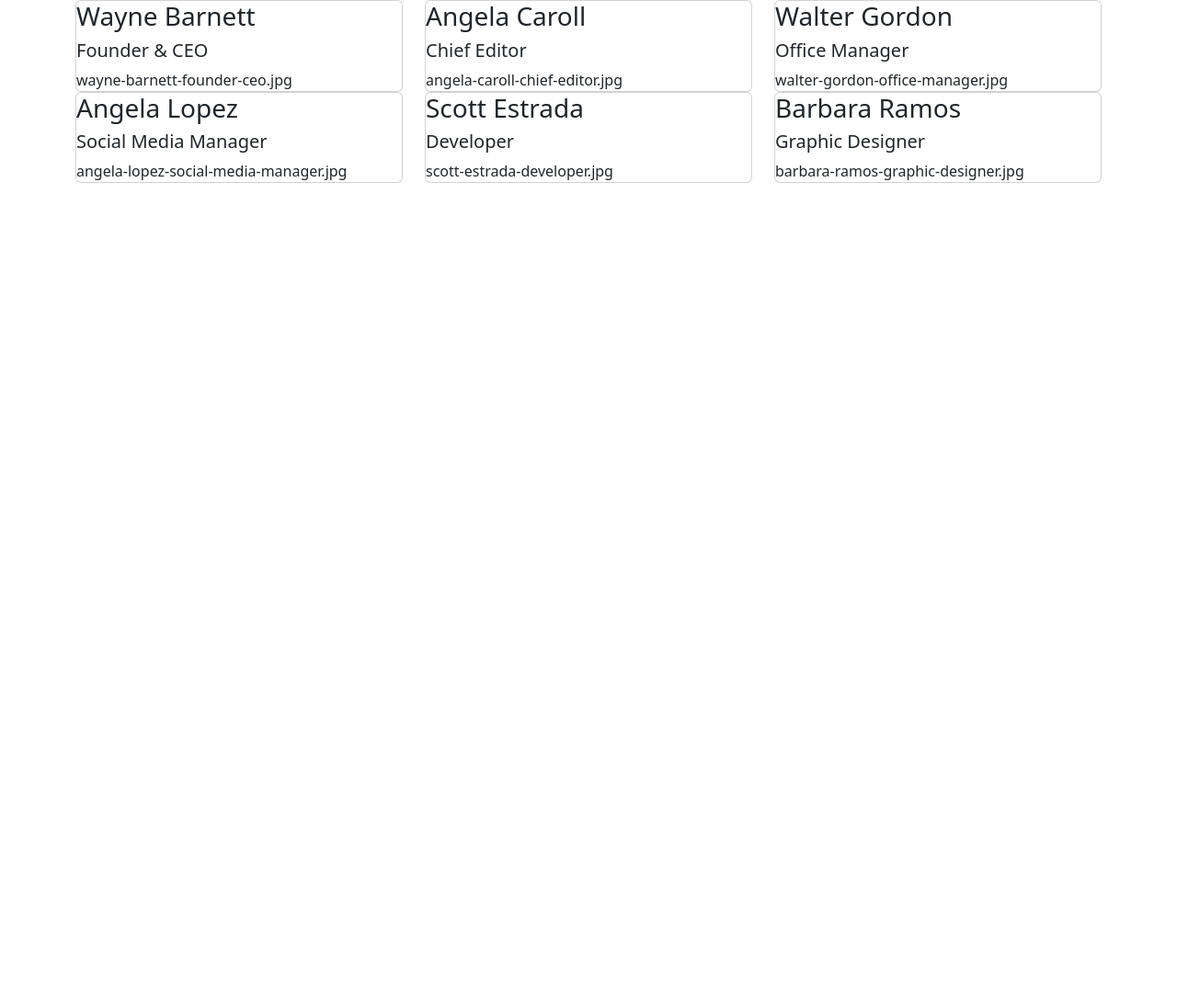
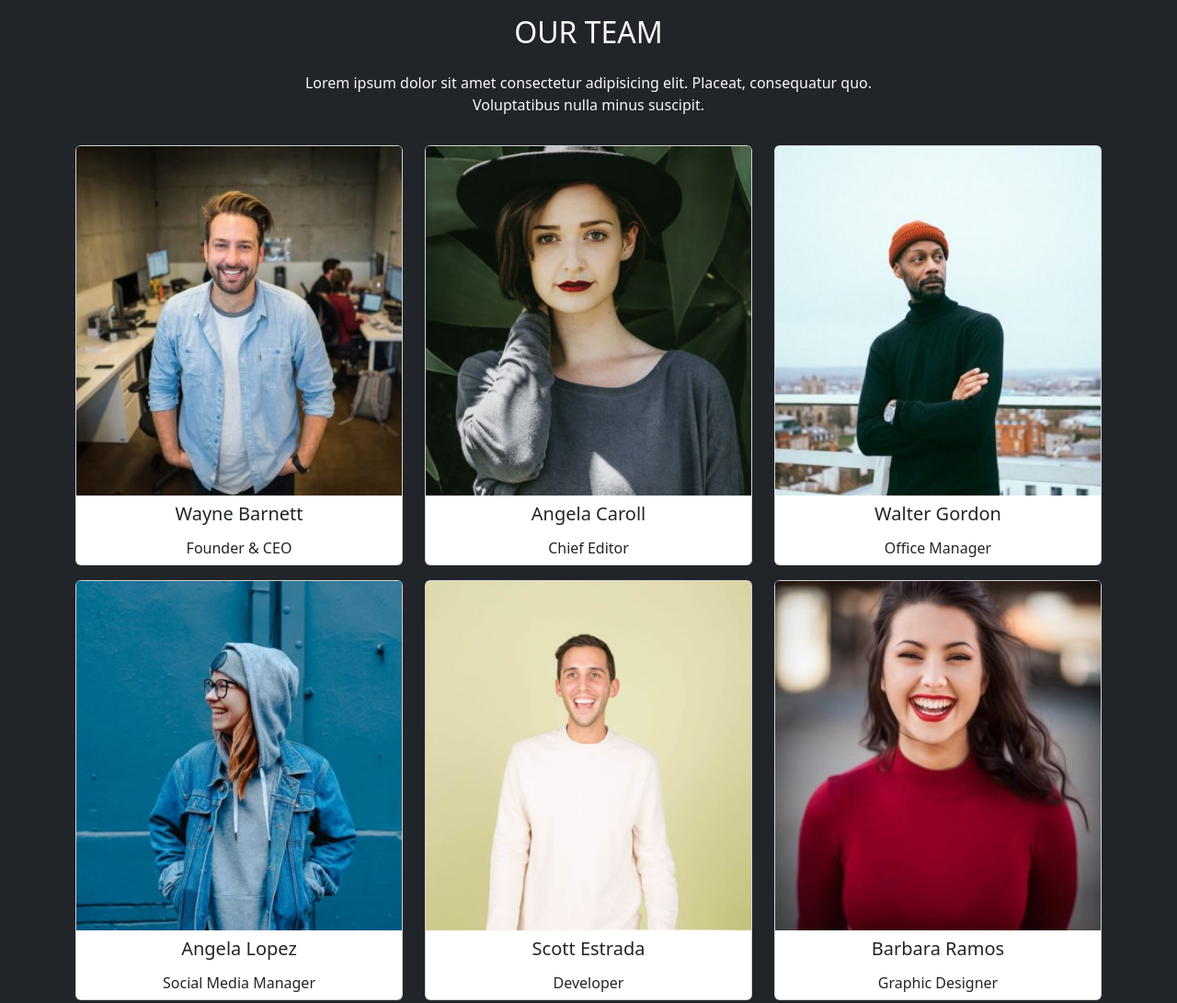
Before and after one commit to PaoloMarzocchi/js-our-team, a plain HTML site: page index.html in a window 1280 px wide. Shown: the whole page at 92% size. Before the commit the page ends 800 px from the top, so only its background shows below. Drawn offline with nearby package versions, Linux system fonts and the light colour scheme.

Commit message:
add images in DOM and fix layout

```diff
--- a/assets/js/main.js
+++ b/assets/js/main.js
@@ -37,6 +37,10 @@ const rowEl = document.querySelector('.row');
 for (let i = 0; i < team.length; i++) {
     const member = team[i];
     //- Seleziono le informazioni da stampare come nel punto 1, per stamparle nella DOM mi serve aggiungere il markup nel ciclo for dell'array per creare degli elementi in pagina che racchiudano le informazioni
-    let markup = `<div class="col-4"><div class="card"><h3>${member.name}</h3><h5>${member.role}</h5><div>${member.image}</div></div></div>`;
+
+    //- Eseguo il procedimento come il punto 2 solo che nel markup andrò a creare il tag dell'immagine con il percorso ma il nome dell'immagine sarà preso dalla proprietà dell'oggetto dell'array
+    let markup = `<div class="col-4"><div class="card text-center">
+    <img class="mw-100 rounded-top-1" src="./assets/img/${member.image}" alt="">
+    <h5 class="py-2">${member.name}</h5><h6>${member.role}</h6></div></div>`;
     rowEl.insertAdjacentHTML('beforeend', markup);
 }
--- a/index.html
+++ b/index.html
@@ -1,19 +1,30 @@
 <!DOCTYPE html>
 <html lang="en">
+
 <head>
     <meta charset="UTF-8">
     <meta name="viewport" content="width=device-width, initial-scale=1.0">
     <title>Our Team</title>
-    <link href="https://cdn.jsdelivr.net/npm/bootstrap@5.3.2/dist/css/bootstrap.min.css" rel="stylesheet" integrity="sha384-T3c6CoIi6uLrA9TneNEoa7RxnatzjcDSCmG1MXxSR1GAsXEV/Dwwykc2MPK8M2HN" crossorigin="anonymous">
+    <link href="https://cdn.jsdelivr.net/npm/bootstrap@5.3.2/dist/css/bootstrap.min.css" rel="stylesheet"
+        integrity="sha384-T3c6CoIi6uLrA9TneNEoa7RxnatzjcDSCmG1MXxSR1GAsXEV/Dwwykc2MPK8M2HN" crossorigin="anonymous">
     <link rel="stylesheet" href="./assets/css/style.css">
 </head>
-<body>
+
+<body class="bg-dark text-light">
+    <div class="w-50 m-auto text-center">
+        <h2 class="py-3">OUR TEAM</h2>
+        <p class="fw-light">
+            Lorem ipsum dolor sit amet consectetur adipisicing elit. Placeat, consequatur quo. Voluptatibus nulla minus
+            suscipit.
+        </p>
+    </div>
     <div class="container">
-        <div class="row">
+        <div class="row py-3 gy-3">
 
         </div>
     </div>
 
     <script src="./assets/js/main.js"></script>
 </body>
+
 </html>
```
